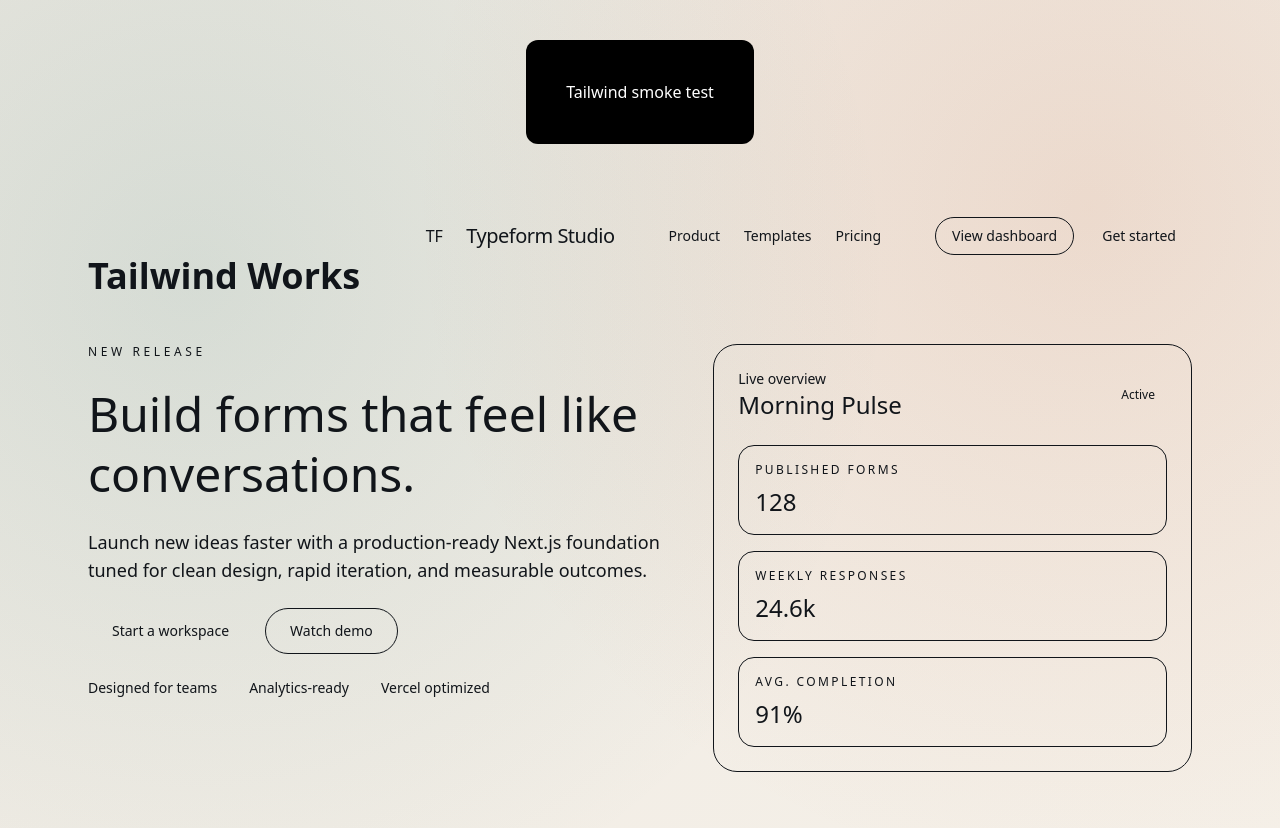
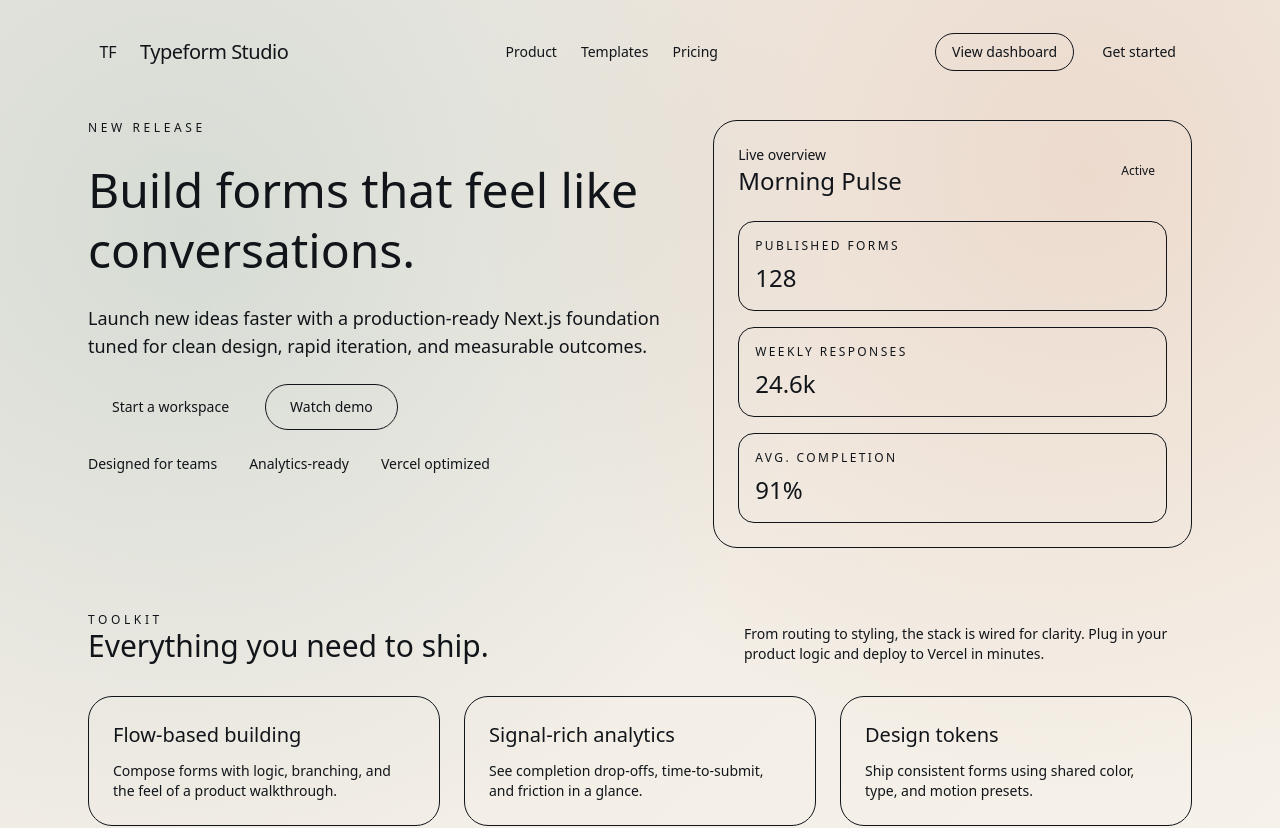
Before and after one commit to AI-Kurukshetra/Typeform, a Next.js app: page / in a window 1280 px wide. Shown: the top 828 px of the page. Built offline with nearby package versions, Linux system fonts and the light colour scheme.

Commit message:
temp text removed

```diff
--- a/src/app/page.tsx
+++ b/src/app/page.tsx
@@ -27,15 +27,7 @@ const metrics = [
 export default function Home() {
   return (
     <main className="min-h-screen">
-      <section className="mx-auto flex w-full max-w-6xl justify-center px-6 pt-10">
-        <div className="rounded-xl bg-black p-10 text-white">
-          Tailwind smoke test
-        </div>
-      </section>
       <header className="mx-auto flex w-full max-w-6xl items-center justify-between px-6 pt-8">
-        <div className="text-4xl font-bold text-center mt-20">
-          Tailwind Works
-        </div>
         <div className="flex items-center gap-3">
           <span className="flex h-10 w-10 items-center justify-center rounded-full bg-charcoal text-ivory">
             TF
```
